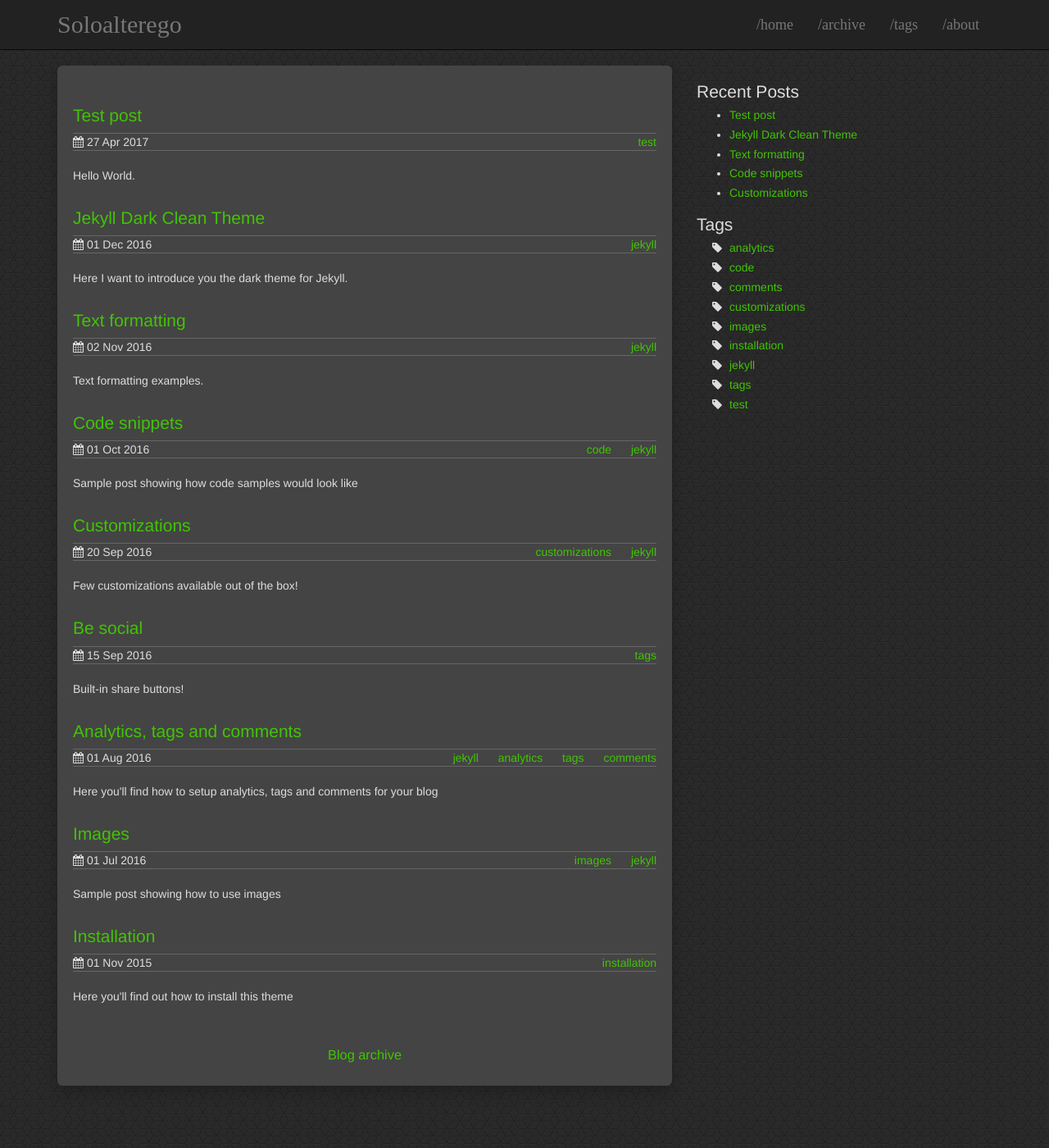
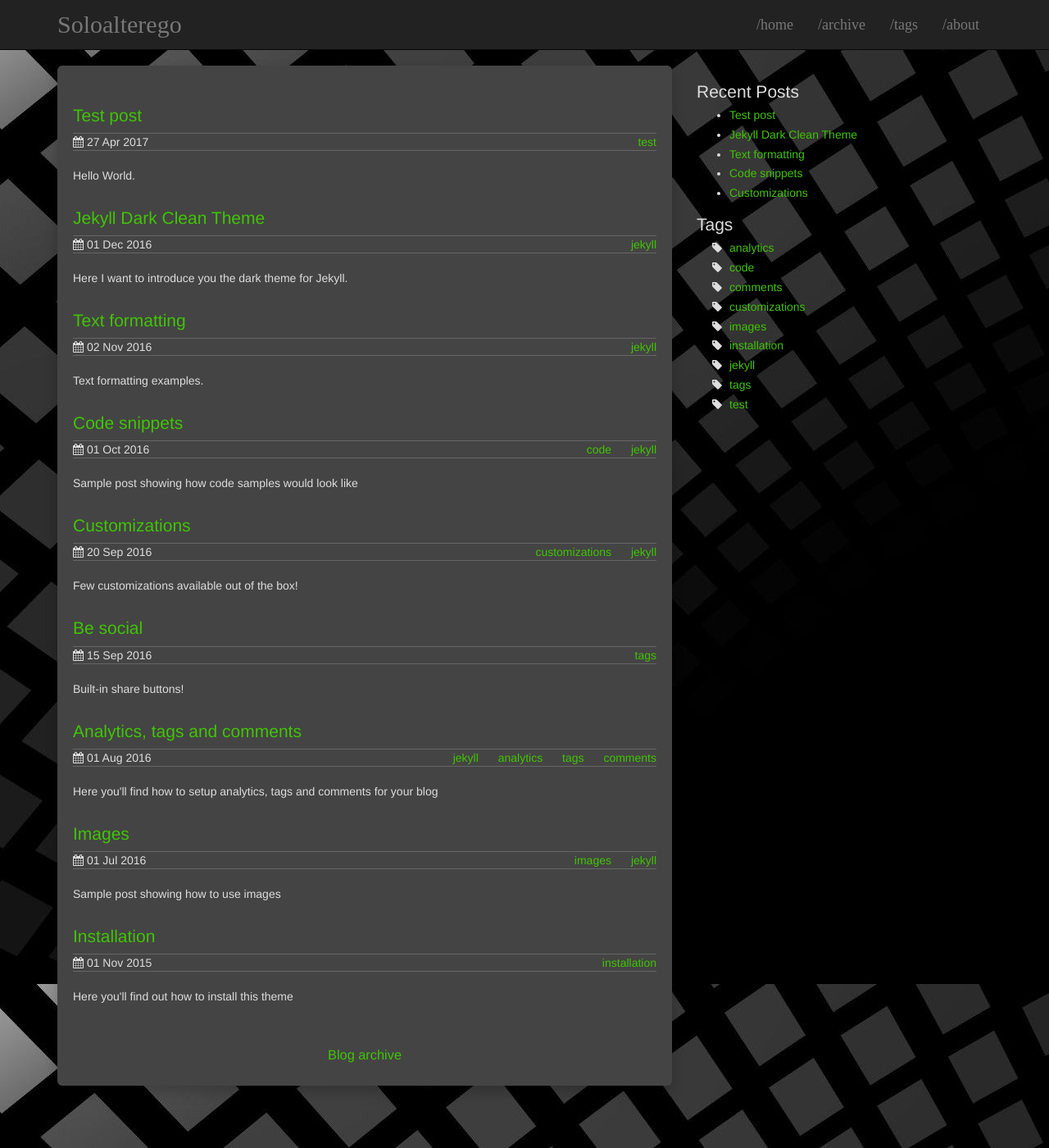
Before and after one commit to soloalterego/soloalterego.github.io, a Jekyll site: the page built from index.html, in a window 1280 px wide and 1400 px high. Shown: the whole window at 82% size. Built offline with Jekyll 4.4.1, drawn with Linux system fonts in a browser that asks for light colours.

Commit message:
change bg

```diff
--- a/css/theme.scss
+++ b/css/theme.scss
@@ -40,7 +40,7 @@ $warning-color: #ffff00;
 body {
   padding-top: 80px;
   color: $font-color;
-  background: $background-color url(./pics/triangles.png);
+  background: $background-color url(./pics/blsq.jpg);
   //background: $background-color url(./pics/squares.png); // Another good pattern for background
 }
 .well {
```
Also changed, not shown: css/pics/blsq.jpg (added).
